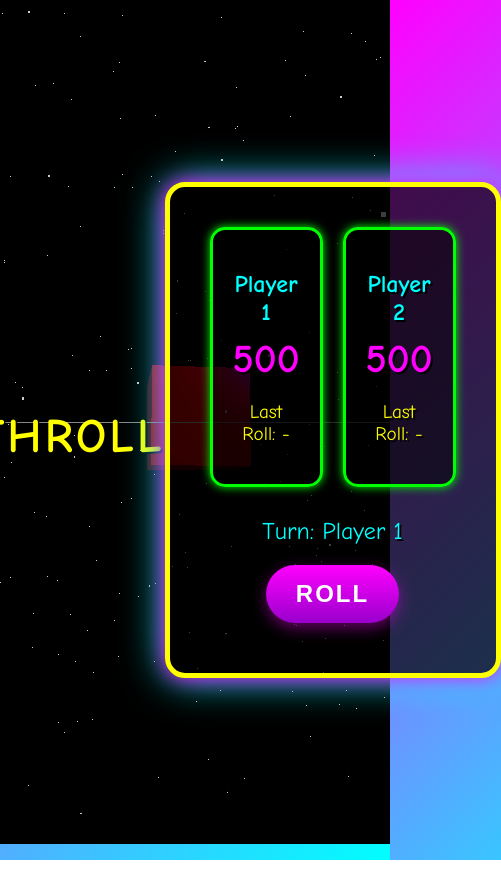
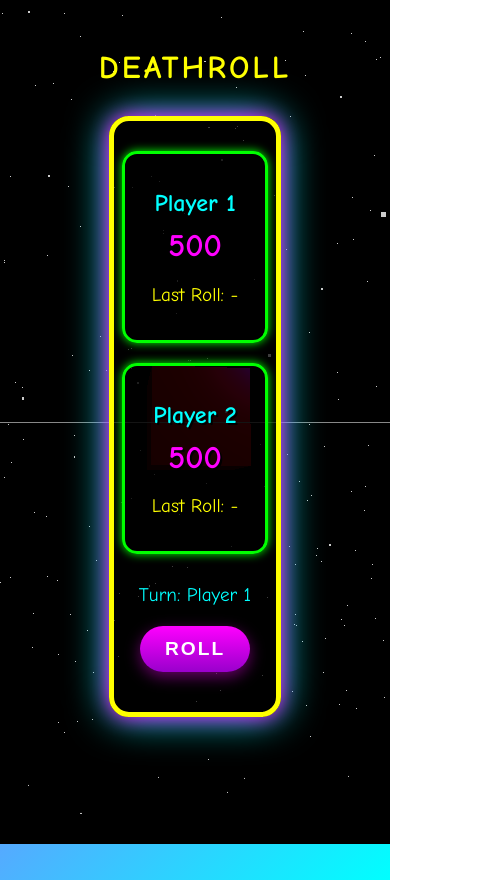
Before and after one commit to Scroatal/Deathroll2, a website: page index.html in a window 390 px wide. Shown: the whole page, 501 px wide, since content can reach past the window. Drawn offline with nearby package versions, Linux system fonts and the light colour scheme.

Commit message:
Update style.css

```diff
--- a/style.css
+++ b/style.css
@@ -2,8 +2,9 @@
 body {
     font-family: 'Comic Sans MS', cursive, sans-serif;
     display: flex;
-    justify-content: center;
-    align-items: center;
+    flex-direction: column; /* Stack children vertically */
+    justify-content: flex-start; /* Align children to the top */
+    align-items: center; /* Center children horizontally */
     min-height: 100vh;
     background: linear-gradient(135deg, #ff00ff 0%, #00ffff 100%);
     color: #fff;
@@ -132,3 +133,50 @@ button:hover {
     left: 0;
     z-index: -1;
 }
+
+@media (max-width: 600px) {
+    body {
+        /* Allow scrolling if content overflows */
+        overflow: auto;
+        padding-top: 20px; /* Add some space at the top */
+        /* flex-direction and align-items are now handled globally */
+    }
+
+    #game {
+        padding: 20px;
+        margin: 10px; /* Add margin so it doesn't touch screen edges */
+        width: auto; /* Allow it to shrink */
+    }
+
+    #players {
+        flex-direction: column; /* Stack player boxes */
+        align-items: center; /* Center them horizontally */
+    }
+
+    .player {
+        width: 90%; /* Make player boxes wider */
+        margin: 10px 0; /* Adjust margin for vertical stacking */
+        padding: 15px;
+    }
+
+    h1 {
+        font-size: 2em; /* Reduce heading size */
+    }
+
+    #player1Number, #player2Number {
+        font-size: 2em; /* Reduce number size */
+    }
+
+    button, #restart {
+        padding: 12px 25px; /* Slightly smaller buttons */
+        font-size: 1.2em;
+    }
+
+    #turn {
+        font-size: 1.2em;
+    }
+
+    #rollResult {
+        font-size: 1.2em;
+    }
+}
```
